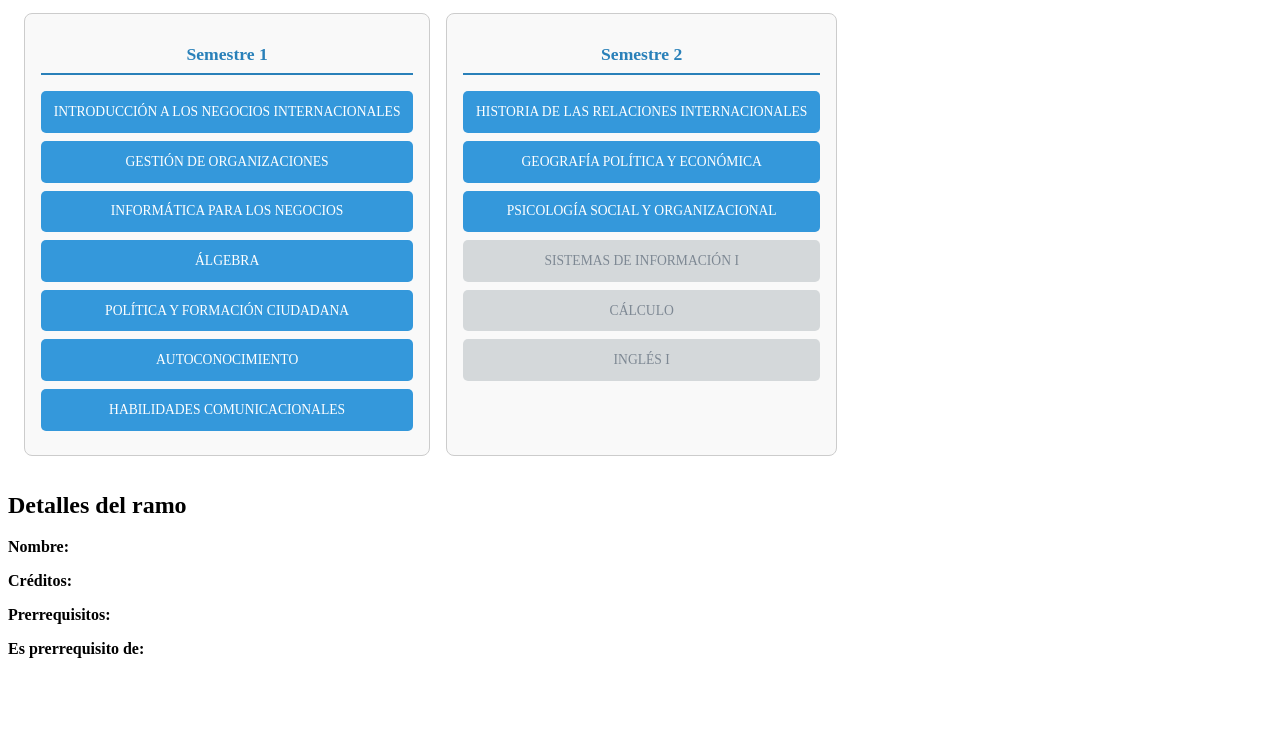
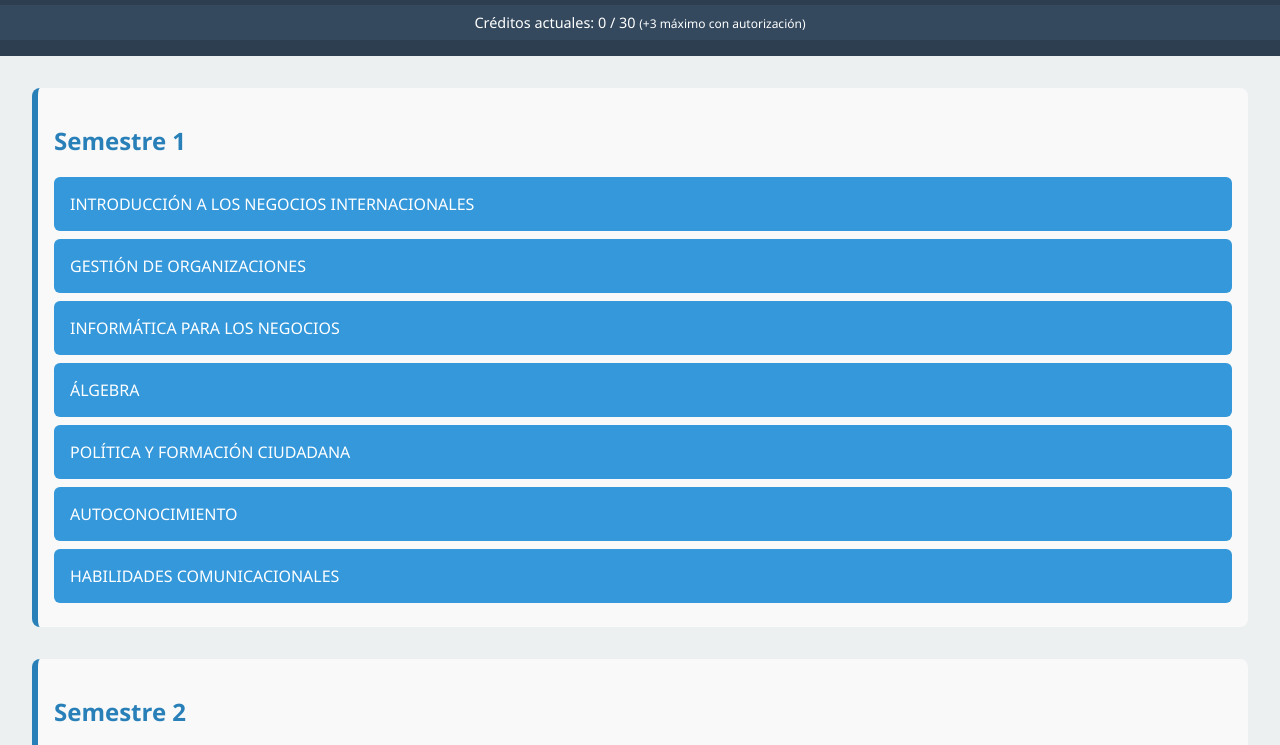
Before and after one commit to Vixocromilakis/Malla-INI, a plain HTML site: page index.html in a window 1280 px wide. Shown: the part 135-880 px from the top of the page. Before the commit the page ends 809 px from the top, so only its background shows below. Drawn offline with Linux system fonts and the light colour scheme.

Commit message:
Update estilos.css

```diff
--- a/estilos.css
+++ b/estilos.css
@@ -1,55 +1,84 @@
+/* General */
+body {
+  font-family: 'Segoe UI', sans-serif;
+  margin: 0;
+  background-color: #ecf0f1;
+  color: #2C3E50;
+}
+
+header {
+  background-color: #2C3E50;
+  color: #fff;
+  text-align: center;
+  padding: 1rem 0;
+}
+
+#creditos-info {
+  background: #34495e;
+  padding: 0.5rem;
+  font-size: 0.9rem;
+}
+
+/* Contenido principal */
 main {
   display: flex;
-  flex-direction: row;
-  flex-wrap: nowrap;
-  gap: 1rem;
-  overflow-x: auto;
-  padding: 1rem;
+  flex-direction: column;
+  gap: 2rem;
+  padding: 2rem;
 }
 
+/* Contenedor por semestre */
 .semestre {
-  min-width: 220px;
+  border-left: 6px solid #2980b9;
   background-color: #f9f9f9;
+  padding: 1rem;
   border-radius: 8px;
-  border: 1px solid #ccc;
-  padding: 1rem;
-  flex-shrink: 0;
 }
 
 .semestre h2 {
   color: #2980b9;
-  font-size: 1.1rem;
-  text-align: center;
-  margin-bottom: 1rem;
-  border-bottom: 2px solid #2980b9;
-  padding-bottom: 0.5rem;
 }
 
+/* Tarjetas de ramos */
 .ramo {
   background-color: #bdc3c7;
   color: #2C3E50;
-  padding: 0.8rem;
-  margin-bottom: 0.5rem;
-  border-radius: 5px;
-  font-size: 0.85rem;
-  text-align: center;
+  padding: 1rem;
+  margin: 0.5rem 0;
+  border-radius: 6px;
+  cursor: not-allowed;
+  opacity: 0.6;
   transition: all 0.3s;
-  opacity: 0.6;
-  cursor: not-allowed;
 }
 
+/* Ramos desbloqueados */
 .ramo.activo {
   background-color: #3498db;
-  color: white;
+  color: #fff;
+  cursor: pointer;
   opacity: 1;
-  cursor: pointer;
 }
 
+/* Ramos aprobados */
 .ramo.aprobado {
   background-color: #27ae60;
-  color: white;
+  color: #fff;
 }
 
+/* Hover */
 .ramo:hover {
-  transform: scale(1.03);
+  transform: scale(1.02);
 }
+
+/* Detalle de ramo */
+#detalles {
+  background-color: #fff;
+  border-top: 2px solid #2980b9;
+  padding: 1rem 2rem;
+  font-size: 0.95rem;
+}
+
+#detalles h2 {
+  margin-top: 0;
+  color: #2C3E50;
+}
```
